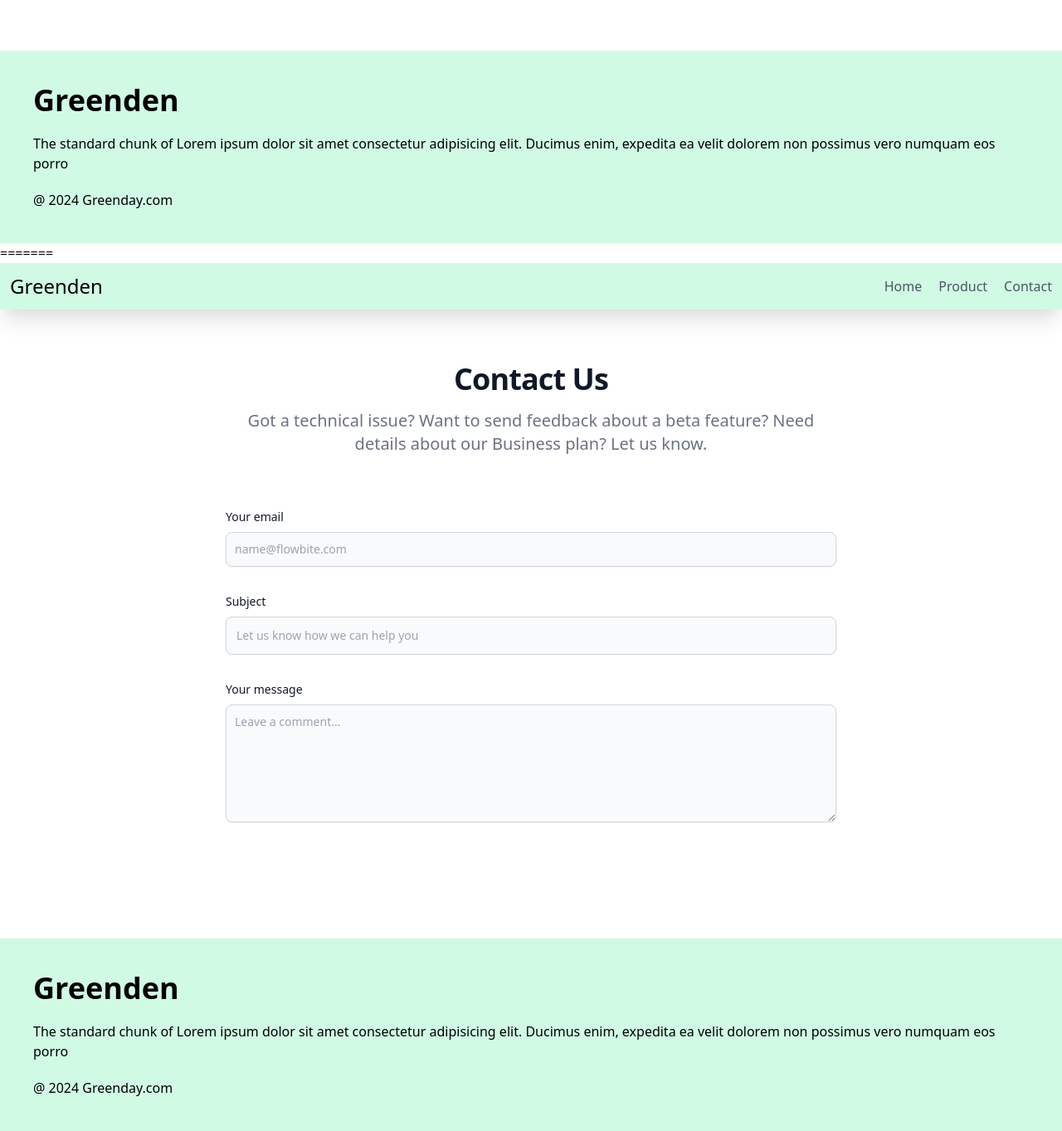
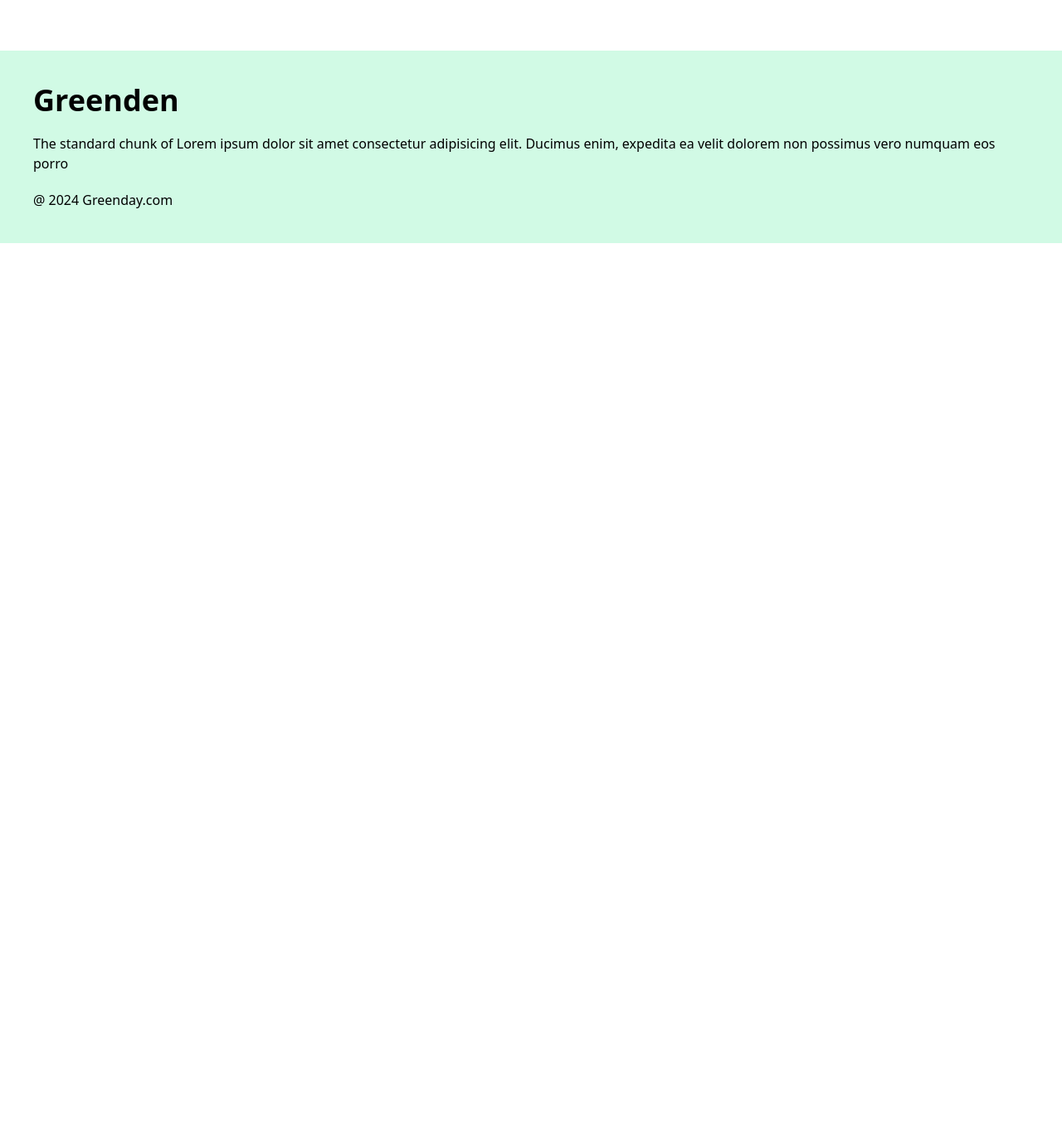
Before and after one commit to Shivaranjani01/greenden-tailwind, a plain HTML site: page contact.html in a window 1280 px wide. Shown: the part 753-2116 px from the top of the page at 83% size. After the commit the page ends 1046 px from the top, so only its background shows below. Drawn offline with nearby package versions, Linux system fonts and the light colour scheme.

Commit message:
Update contact.html

```diff
--- a/contact.html
+++ b/contact.html
@@ -78,84 +78,4 @@
   <script src="contact.js"></script>
 
 </body>
-=======
-<!DOCTYPE html>
-<html lang="en">
-<head>
-    <meta charset="UTF-8">
-    <meta name="viewport" content="width=device-width, initial-scale=1.0">
-    <title>Greenden</title>
-
-    <!--Tailwind css cdn link-->
-    <link href="https://cdn.jsdelivr.net/npm/tailwindcss@2.2.19/dist/tailwind.min.css" rel="stylesheet">
-
-</head>
-<body>
-    <!--Responsive navbar-->
-    <nav class="bg-green-100 p-3 flex items-center justify-between shadow-xl sticky top-0 z-10">
-        <h1 class="text-2xl">Greenden</h1>
-
-        <svg xmlns="http://www.w3.org/2000/svg" fill="none" viewBox="0 0 24 24" stroke-width="1.5" stroke="currentColor" class="w-6 h-6 md:hidden">
-            <path stroke-linecap="round" stroke-linejoin="round" d="M3.75 6.75h16.5M3.75 12h16.5m-16.5 5.25h16.5" />
-          </svg>
-
-
-            <ul class="flex gap-5 text-gray-600 hidden md:flex ">
-                <li>
-                    <a class="hover:underline hover:text-black" href="index.html">Home</a>
-                </li>
-                <li>
-                    <a class="hover:underline hover:text-black" href="product.html">Product</a>
-
-                </li>
-                <li>
-                    <a class="hover:underline hover:text-black" href="contact.html">Contact</a>
-                </li>
-            </ul>
-
-    </nav>
-    <!--side navbar-->
-    <section id="sidenav" class="bg-green-100 z-20 fixed top-0 right-0 transition-all duration-1000"style ="width:50%;height:100vh;right:-50%">
-        <div class="text-right p-5">
-            <p id="closenav" class="inline cursor-pointer">x</p>
-        </div>
-        <ul class=" gap-10 text-gray-600 flex flex-col items-center">
-            <li><a class="hover:underline text-black" href="index.html" >Home</a></li>
-            <li><a class="hover:underline  text-black" href="product.html"  >Products</a></li>
-            <li><a class="hover:underline  text-black" href="contact.html" >Contact</a></li>
-        </ul>
-    </section>
-
-    <section class="bg-white dark:bg-gray-900">
-        <div class="py-8 lg:py-16 px-4 mx-auto max-w-screen-md">
-            <h2 class="mb-4 text-4xl tracking-tight font-extrabold text-center text-gray-900 dark:text-white">Contact Us</h2>
-            <p class="mb-8 lg:mb-16 font-light text-center text-gray-500 dark:text-gray-400 sm:text-xl">Got a technical issue? Want to send feedback about a beta feature? Need details about our Business plan? Let us know.</p>
-            <form action="#" class="space-y-8">
-                <div>
-                    <label for="email" class="block mb-2 text-sm font-medium text-gray-900 dark:text-gray-300">Your email</label>
-                    <input type="email" id="email" class="shadow-sm bg-gray-50 border border-gray-300 text-gray-900 text-sm rounded-lg focus:ring-primary-500 focus:border-primary-500 block w-full p-2.5 dark:bg-gray-700 dark:border-gray-600 dark:placeholder-gray-400 dark:text-white dark:focus:ring-primary-500 dark:focus:border-primary-500 dark:shadow-sm-light" placeholder="name@flowbite.com" required>
-                </div>
-                <div>
-                    <label for="subject" class="block mb-2 text-sm font-medium text-gray-900 dark:text-gray-300">Subject</label>
-                    <input type="text" id="subject" class="block p-3 w-full text-sm text-gray-900 bg-gray-50 rounded-lg border border-gray-300 shadow-sm focus:ring-primary-500 focus:border-primary-500 dark:bg-gray-700 dark:border-gray-600 dark:placeholder-gray-400 dark:text-white dark:focus:ring-primary-500 dark:focus:border-primary-500 dark:shadow-sm-light" placeholder="Let us know how we can help you" required>
-                </div>
-                <div class="sm:col-span-2">
-                    <label for="message" class="block mb-2 text-sm font-medium text-gray-900 dark:text-gray-400">Your message</label>
-                    <textarea id="message" rows="6" class="block p-2.5 w-full text-sm text-gray-900 bg-gray-50 rounded-lg shadow-sm border border-gray-300 focus:ring-primary-500 focus:border-primary-500 dark:bg-gray-700 dark:border-gray-600 dark:placeholder-gray-400 dark:text-white dark:focus:ring-primary-500 dark:focus:border-primary-500" placeholder="Leave a comment..."></textarea>
-                </div>
-                <button type="submit" class="py-3 px-5 text-sm font-medium text-center text-white rounded-lg bg-primary-700 sm:w-fit hover:bg-primary-800 focus:ring-4 focus:outline-none focus:ring-primary-300 dark:bg-primary-600 dark:hover:bg-primary-700 dark:focus:ring-primary-800">Send message</button>
-            </form>
-        </div>
-      </section>
-
-
-    <!--footer-->
-    <section class="bg-green-100 p-10 flex flex-col gap-5">
-        <h1 class="text-4xl font-bold">Greenden</h1>
-        <p>The standard chunk of Lorem ipsum dolor sit amet consectetur adipisicing elit. Ducimus enim, expedita ea velit dolorem non possimus vero numquam eos porro</p>
-        <p>@ 2024 Greenday.com</p>
-    </section>
-
-</body>
-
 </html>
```
